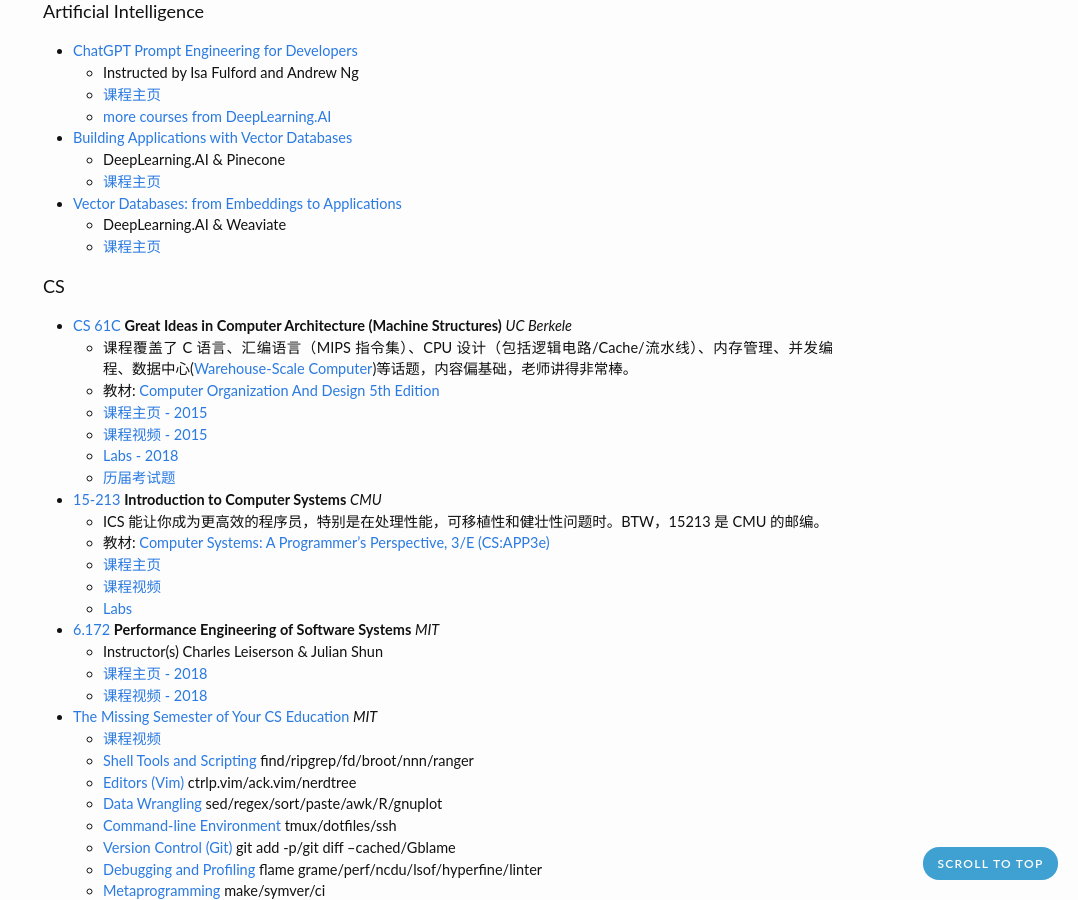
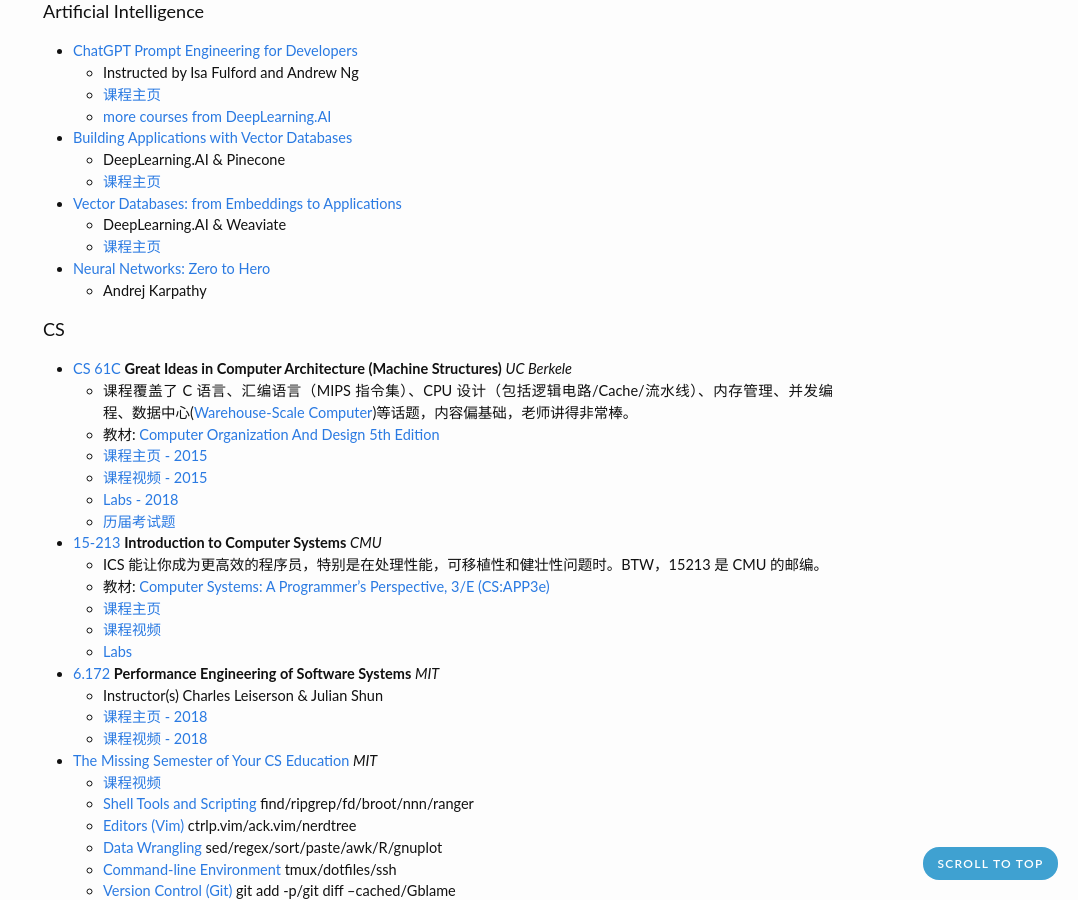
Before and after one commit to zhjwpku/zhjwpku.github.io, a Jekyll site: the page built from _posts/2018-09-16-awesome-cs-courses.md, in a window 1280 px wide and 900 px high, scrolled down 638 px. Shown: the whole window, without its empty margins (202-1280 px from the left). Built offline with Jekyll 4.4.1, drawn with Linux system fonts in a browser that asks for light colours; comment, search, counter and statistics services are not loaded.

Commit message:
Neural Networks: Zero to Hero
Signed-off-by: Zhao Junwang <zhjwpku@gmail.com>

```diff
--- a/_posts/2018-09-16-awesome-cs-courses.md
+++ b/_posts/2018-09-16-awesome-cs-courses.md
@@ -39,6 +39,8 @@
 - [Vector Databases: from Embeddings to Applications](https://learn.deeplearning.ai/vector-databases-embeddings-applications/)
   - DeepLearning.AI & Weaviate
   - [课程主页](https://learn.deeplearning.ai/vector-databases-embeddings-applications/)
+- [Neural Networks: Zero to Hero](https://www.youtube.com/playlist?list=PLAqhIrjkxbuWI23v9cThsA9GvCAUhRvKZ)
+  - Andrej Karpathy
 
 #### CS
 
```
